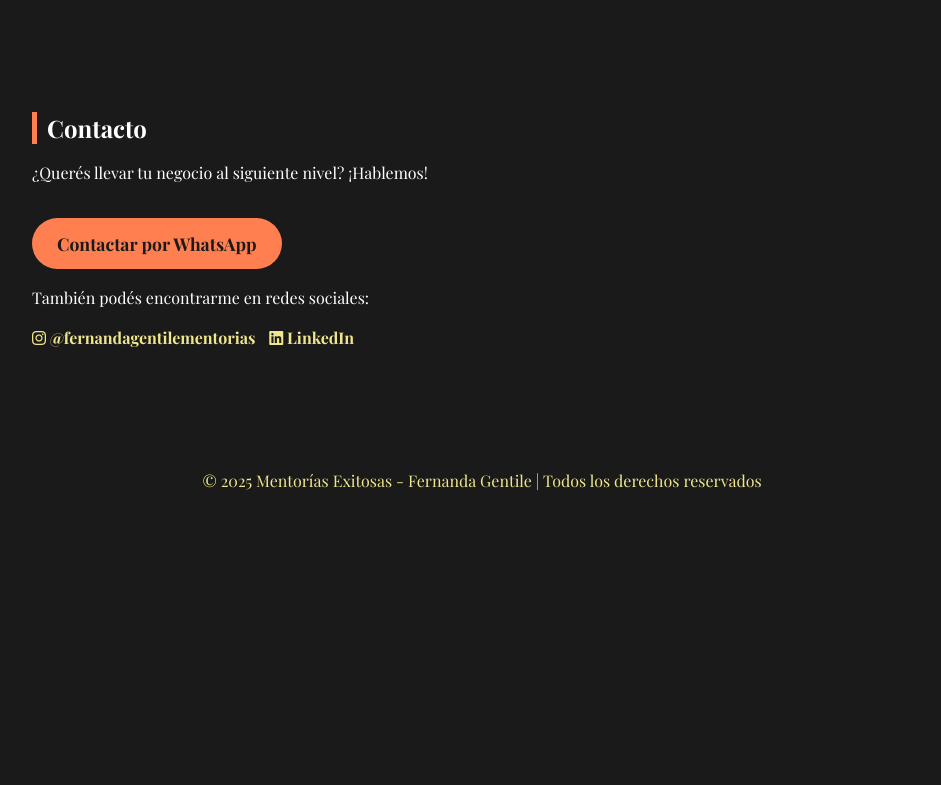
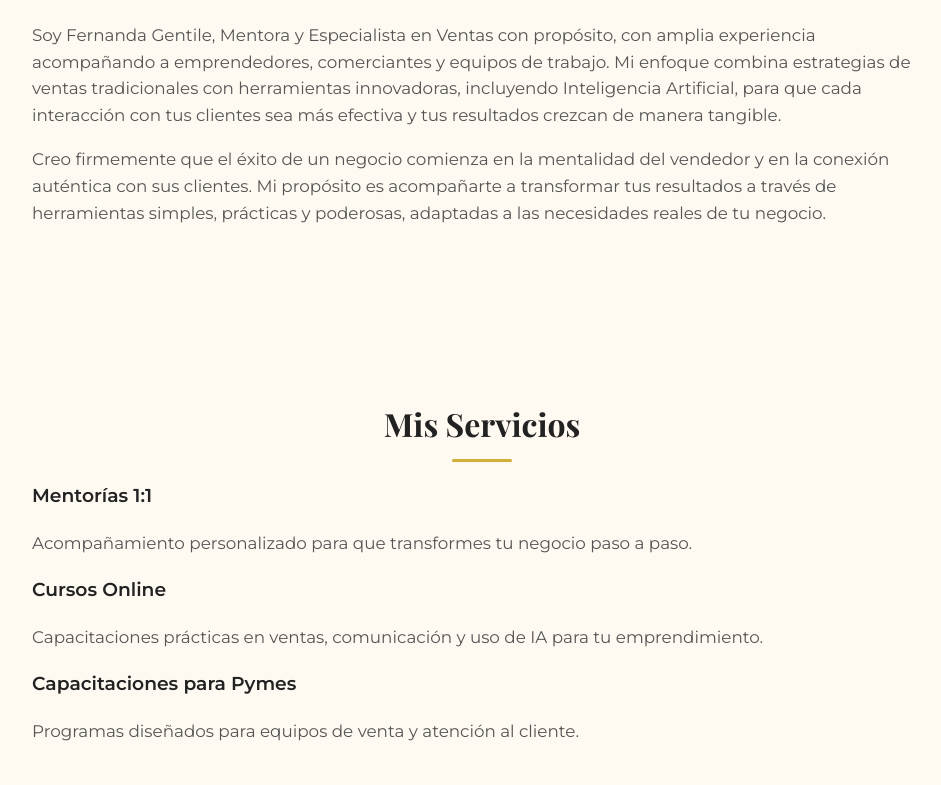
Before and after one commit to mentoriasexitosas-max/fernandagentilementorias, a plain HTML site: page index.html in a window 1280 px wide. Shown: the part 1535-2320 px from the top of the page, without its empty margins (158-1099 px from the left). Before the commit the page ends 2068 px from the top, so only its background shows below. Drawn offline with nearby package versions, Linux system fonts and the light colour scheme.

Commit message:
Add files via upload
cambio por mejora en el contenido

```diff
--- a/index.html
+++ b/index.html
@@ -4,49 +4,53 @@
   <meta charset="UTF-8">
   <meta name="viewport" content="width=device-width, initial-scale=1.0">
   <title>Mentorías Exitosas - Fernanda Gentile</title>
+
+  <!-- Google Fonts -->
   <link href="https://fonts.googleapis.com/css2?family=Montserrat:wght@400;600&family=Playfair+Display:wght@400;700&display=swap" rel="stylesheet">
+
+  <!-- Iconos -->
   <link rel="stylesheet" href="https://cdnjs.cloudflare.com/ajax/libs/font-awesome/6.4.0/css/all.min.css"/>
+
   <style>
-    /* Paleta elegante */
+    /* Paleta elegante y femenina */
     :root {
-      --color-fondo: #1a1a1a;
-      --color-texto: #ffffff;
-      --color-acento: #ff7f50;
-      --color-secundario: #f0e68c;
-      --color-boton-texto: #1a1a1a;
+      --color-fondo: #fffaf1;
+      --color-texto: #222;
+      --color-acento: #d4af37;   /* dorado */
+      --color-secundario: #d8c3a4; /* rosa clarito */
+      --color-gris: #555;
     }
 
     body {
-      font-family: 'Playfair Display', sans-serif;
+      font-family: 'Montserrat', sans-serif;
       margin: 0;
       background-color: var(--color-fondo);
       color: var(--color-texto);
+      line-height: 1.6;
     }
 
     header {
-      background-color: var(--color-fondo);
-      color: var(--color-acento);
-      padding: 2rem;
+      background: var(--color-secundario);
       text-align: center;
+      padding: 4rem 2rem;
     }
 
     header h1 {
+      font-family: 'Playfair Display', serif;
+      font-size: 3rem;
       margin: 0;
-      font-weight: 700;
-      font-size: 2.5rem;
-      color: var(--color-acento);
+      color: var(--color-texto);
     }
 
     header p {
+      margin-top: 0.8rem;
       font-size: 1.2rem;
-      margin-top: 0.5rem;
-      color: var(--color-secundario);
+      color: var(--color-gris);
     }
 
     nav {
-      background: var(--color-acento);
-      padding: 1rem;
       text-align: center;
+      margin-top: 1.5rem;
     }
 
     nav a {
@@ -54,29 +58,41 @@
       text-decoration: none;
       color: var(--color-texto);
       font-weight: 600;
-      transition: opacity 0.3s ease;
+      transition: color 0.3s ease;
     }
 
     nav a:hover {
-      opacity: 0.8;
+      color: var(--color-acento);
     }
 
     section {
-      padding: 3rem 2rem;
+      padding: 4rem 2rem;
       max-width: 900px;
       margin: auto;
     }
 
     section h2 {
+      font-family: 'Playfair Display', serif;
+      font-size: 2rem;
+      margin-bottom: 1.2rem;
+      text-align: center;
       color: var(--color-texto);
-      margin-bottom: 1rem;
-      border-left: 5px solid var(--color-acento);
-      padding-left: 10px;
+      position: relative;
+    }
+
+    section h2::after {
+      content: "";
+      display: block;
+      width: 60px;
+      height: 3px;
+      background: var(--color-acento);
+      margin: 0.6rem auto 0;
+      border-radius: 2px;
     }
 
     p, li {
-      line-height: 1.6;
-      font-size: 1rem;
+      font-size: 1.05rem;
+      color: var(--color-gris);
     }
 
     ul li {
@@ -86,36 +102,33 @@
     .btn-whatsapp {
       display: inline-block;
       background-color: var(--color-acento);
-      color: var(--color-boton-texto);
-      padding: 14px 25px;
-      border-radius: 50px;
+      color: #fff;
+      padding: 14px 28px;
+      border-radius: 40px;
       text-decoration: none;
       font-size: 1.1rem;
-      font-weight: bold;
+      font-weight: 600;
       transition: all 0.3s ease;
-      margin-top: 1rem;
+      margin-top: 1.5rem;
     }
 
     .btn-whatsapp:hover {
-      background-color: var(--color-texto);
-      color: var(--color-acento);
+      background-color: #b9972e;
     }
 
     footer {
-      background: var(--color-fondo);
-      color: var(--color-secundario);
+      background: #111;
+      color: #fff;
       text-align: center;
-      padding: 1.5rem;
+      padding: 2rem;
       margin-top: 2rem;
       font-size: 0.9rem;
     }
 
-    /* Redes sociales */
     .social a {
-      margin-right: 10px;
+      margin: 0 10px;
       text-decoration: none;
-      color: var(--color-secundario);
-      font-weight: bold;
+      color: var(--color-gris);
       transition: color 0.3s ease;
     }
 
@@ -134,12 +147,13 @@
 </head>
 <body>
 
+  <!-- Header -->
   <header>
+    <!-- fernanda.PNG -->
+    <!-- <img src="fernanda.PNG" alt="Fernanda Gentile" style="width:150px;border-radius:50%;margin-bottom:1rem;"> -->
     <h1>Mentorías Exitosas</h1>
     <p>Fernanda Gentile</p>
     <p>Cursos, Mentorías y Capacitaciones para Emprendedores, Comerciantes y Pymes</p>
-  </header>
-
     <nav>
       <a href="#inicio">Inicio</a>
       <a href="#sobremi">Sobre mí</a>
@@ -147,38 +161,54 @@
       <a href="#testimonios">Testimonios</a>
       <a href="#contacto">Contacto</a>
     </nav>
+  </header>
 
+  <!-- Inicio -->
   <section id="inicio">
     <h2>Bienvenid@</h2>
     <p>Mi misión es ayudarte a potenciar tus ventas y tu negocio con herramientas prácticas, efectivas y fáciles de aplicar. Aquí encontrarás mentorías, cursos y capacitaciones diseñadas especialmente para emprendedores, comerciantes y pymes que desean crecer de manera sostenible.</p>
   </section>
 
+  <!-- Sobre mí -->
   <section id="sobremi">
   <h2>Sobre mí</h2>
+  <img src="ferfotoweb.JPEG" alt="Fernanda Gentile" class="foto-perfil">
   <p>Soy Fernanda Gentile, Mentora y Especialista en Ventas con propósito, con amplia experiencia acompañando a emprendedores, comerciantes y equipos de trabajo. Mi enfoque combina estrategias de ventas tradicionales con herramientas innovadoras, incluyendo Inteligencia Artificial, para que cada interacción con tus clientes sea más efectiva y tus resultados crezcan de manera tangible.</p>
     <p>Creo firmemente que el éxito de un negocio comienza en la mentalidad del vendedor y en la conexión auténtica con sus clientes. Mi propósito es acompañarte a transformar tus resultados a través de herramientas simples, prácticas y poderosas, adaptadas a las necesidades reales de tu negocio.</p>
   </section>
 
+
+  <!-- Servicios -->
    <section id="servicios">
-    <h2>Servicios y Mentorías</h2>
-    <ul>
-      <li><strong>Mentorías personalizadas:</strong> Acompañamiento sesiones 1:1 para trabajar tus objetivos de ventas.</li>
-      <li><strong>Cursos online:</strong> Capacitaciones prácticas sobre ventas, Inteligencia Artificial aplicada y otras herramientas para emprendedores.</li>
-      <li><strong>Capacitaciones para equipos:</strong> Entrenamientos grupales para emprendedores, comerciantes y pymes.</li>
-    </ul>
-    <a href="https://wa.me/5491150135425" class="btn-whatsapp" target="_blank">Escríbeme por WhatsApp</a>
+    <h2>Mis Servicios</h2>
+    <div class="services">
+      <div class="card">
+        <h3>Mentorías 1:1</h3>
+        <p>Acompañamiento personalizado para que transformes tu negocio paso a paso.</p>
+      </div>
+      <div class="card">
+        <h3>Cursos Online</h3>
+        <p>Capacitaciones prácticas en ventas, comunicación y uso de IA para tu emprendimiento.</p>
+      </div>
+      <div class="card">
+        <h3>Capacitaciones para Pymes</h3>
+        <p>Programas diseñados para equipos de venta y atención al cliente.</p>
+      </div>
+    </div>
   </section>
 
+  <!-- Testimonios -->
   <section id="testimonios">
     <h2>Testimonios</h2>
     <p>"Las mentorías con Fernanda me ayudaron a ordenar mi negocio y cerrar más ventas. ¡La recomiendo 100%!" – Cliente satisfecho</p>
     <p>"Gracias a sus capacitaciones, mi equipo de ventas logró mejorar la atención al cliente y aumentar los ingresos." – Dueño de Pyme</p>
   </section>
 
+  <!-- Contacto -->
   <section id="contacto">
     <h2>Contacto</h2>
-    <p>¿Querés llevar tu negocio al siguiente nivel? ¡Hablemos!</p>
-    <a href="https://wa.me/5491150135425" class="btn-whatsapp" target="_blank">Contactar por WhatsApp</a>
+    <p>¿Querés llevar tu negocio al siguiente nivel? ¡Hablemos por WhatsApp!</p>
+    <a href="https://wa.me/5491150135425" class="btn-whatsapp" target="_blank"><i class="fab fa-whatsapp"></i> Quiero mi mentoria</a>
     <p>También podés encontrarme en redes sociales:</p>
     <div class="social">
       <a href="https://www.instagram.com/fernandagentilementorias" target="_blank"><i class="fab fa-instagram"></i> @fernandagentilementorias</a>
@@ -186,6 +216,7 @@
     </div>
   </section>
 
+  <!-- Footer -->
   <footer>
     <p>© 2025 Mentorías Exitosas - Fernanda Gentile | Todos los derechos reservados</p>
   </footer>
```
Also changed, not shown: ferfotoweb.jpeg (added). Lines whose indentation alone changed are shown as unchanged.
